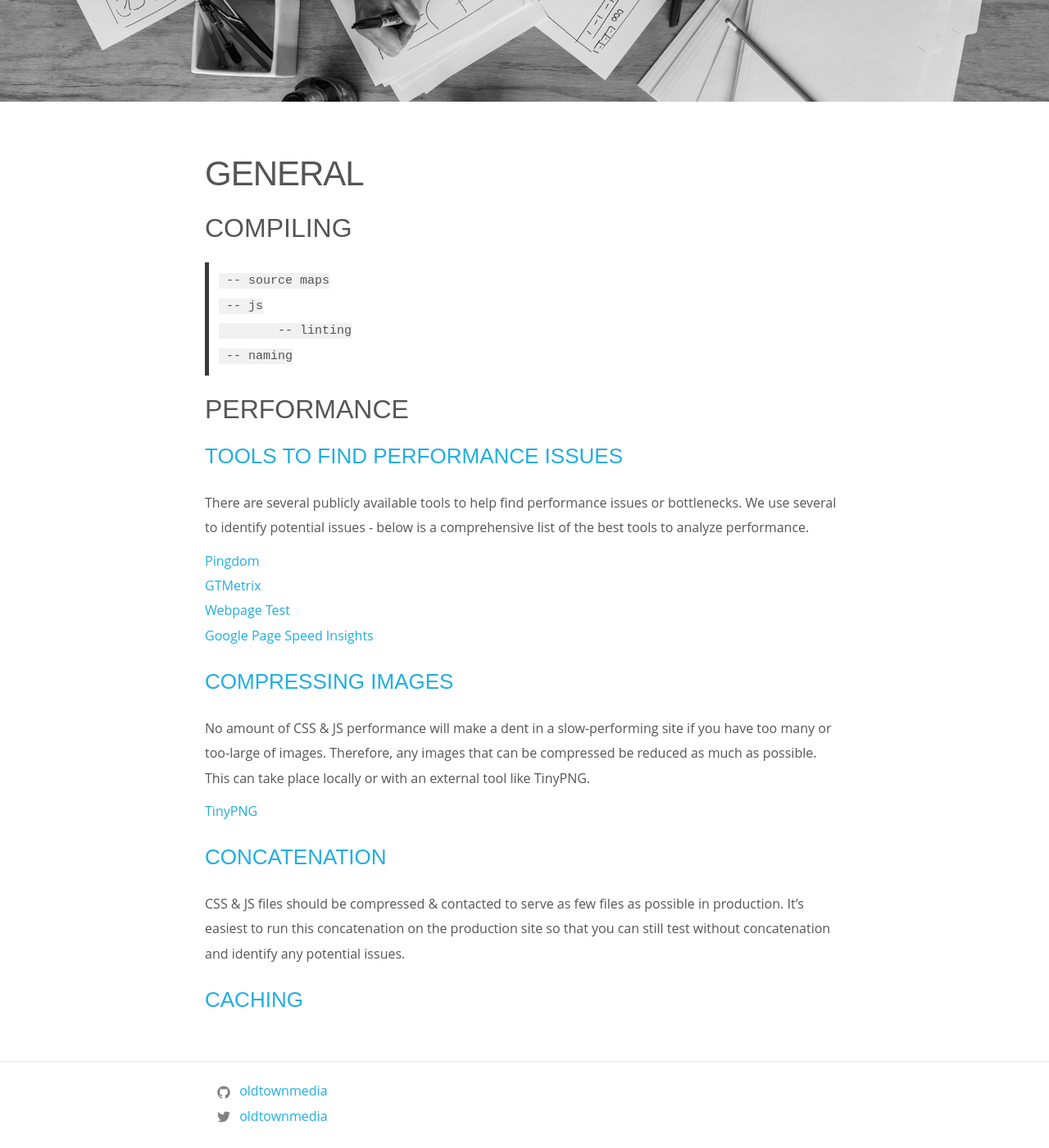
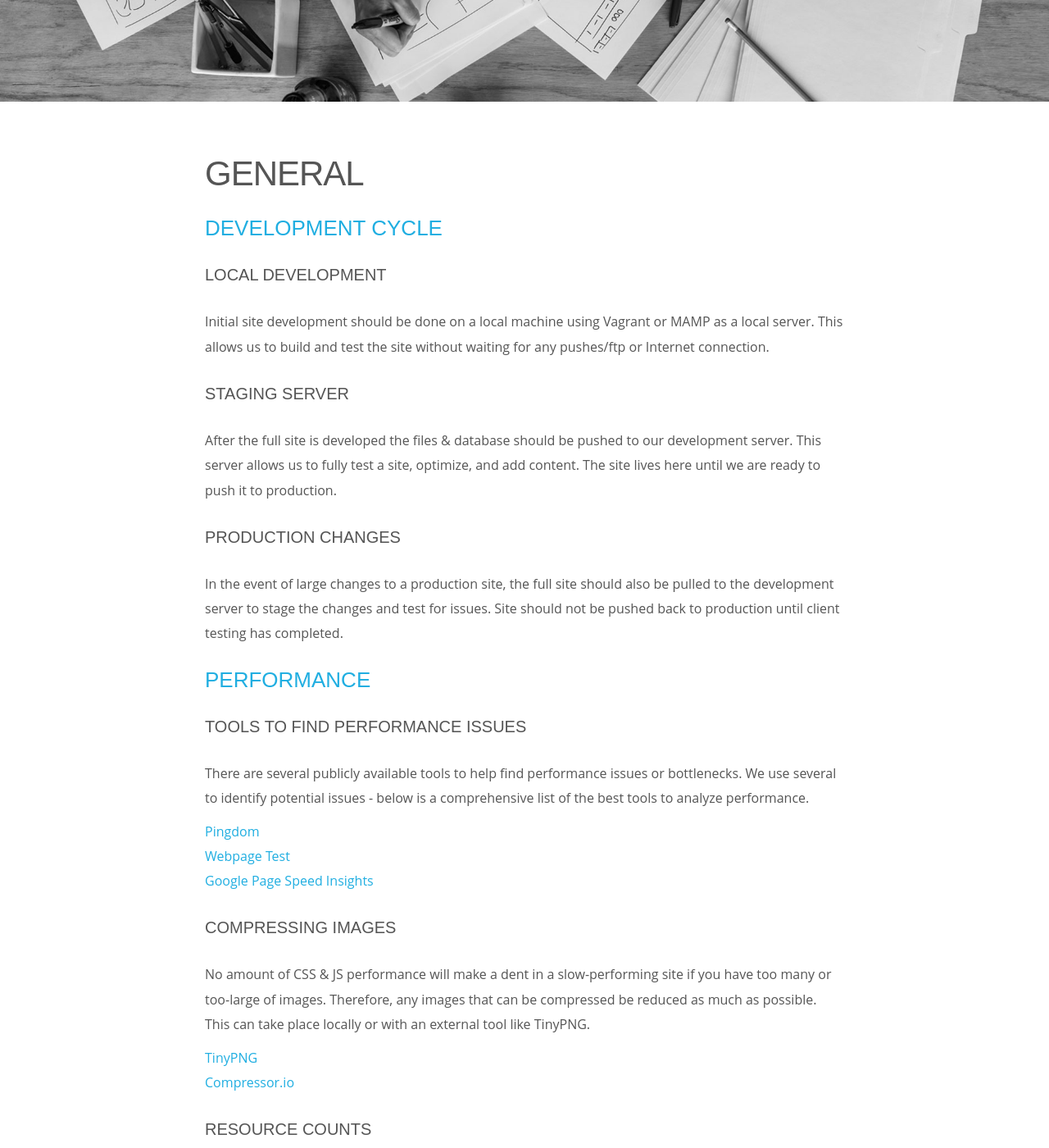
Before and after one commit to oldtownmedia/otm-development-standards, a Jekyll site: the page built from General.md, in a window 1280 px wide and 1400 px high, scrolled down 283 px. Shown: the whole window at 82% size. Built offline with Jekyll 4.4.1, drawn with Linux system fonts in a browser that asks for light colours; Markdown is read by kramdown in place of the engine named in the settings; some of the changed text lies outside the part shown.

Commit message:
Added js file, moved order of various pages, and added to General

````diff
--- a/General.md
+++ b/General.md
@@ -3,37 +3,48 @@ layout: page
 title: General
 permalink: /general/
 banner: banner_general.jpg
-order: 3
+order: 4
 ---
 
-## Compiling
+### Development Cycle
 
-```html
- -- source maps
- -- js
- 	-- linting
- -- naming
- ```
+#### Local development
 
-## Performance
+Initial site development should be done on a local machine using Vagrant or MAMP as a local server. This allows us to build and test the site  without waiting for any pushes/ftp or Internet connection.
 
-### Tools to find performance issues
+
+#### Staging server
+
+After the full site is developed the files & database should be pushed to our development server. This server allows us to fully test a site, optimize, and add content. The site lives here until we are ready to push it to production.
+
+
+#### Production changes
+
+In the event of large changes to a production site, the full site should also be pulled to the development server to stage the changes and test for issues. Site should not be pushed back to production until client testing has completed.
+
+
+### Performance
+
+#### Tools to find performance issues
 
 There are several publicly available tools to help find performance issues or bottlenecks. We use several to identify potential issues - below is a comprehensive list of the best tools to analyze performance.
 
 [Pingdom](http://tools.pingdom.com/fpt/)<br>
-[GTMetrix](http://gtmetrix.com/)<br>
 [Webpage Test](http://www.webpagetest.org/)<br>
 [Google Page Speed Insights](http://developers.google.com/speed/pagespeed/insights/)
 
-### Compressing images
+#### Compressing images
 
 No amount of CSS & JS performance will make a dent in a slow-performing site if you have too many or too-large of images. Therefore, any images that can be compressed be reduced as much as possible. This can take place locally or with an external tool like TinyPNG.
 
-[TinyPNG](https://tinypng.com/)
+[TinyPNG](https://tinypng.com/)<br>
+[Compressor.io](https://compressor.io/)
 
-### Concatenation
+#### Resource counts
+
+Resources should be reduced to as little as possible. JS & CSS should be concatenated, images should be sprited if possible, icons should be converted to SVGs, and images loaded in conditionally with media queries where possible.
+
+
+#### Concatenation
 
 CSS & JS files should be compressed & contacted to serve as few files as possible in production. It's easiest to run this concatenation on the production site so that you can still test without concatenation and identify any potential issues.
-
-### Caching
````
Also changed, not shown: Browsers.md (+1 -1 lines), JS.md (added, +46 -0 lines), 1 other file.
